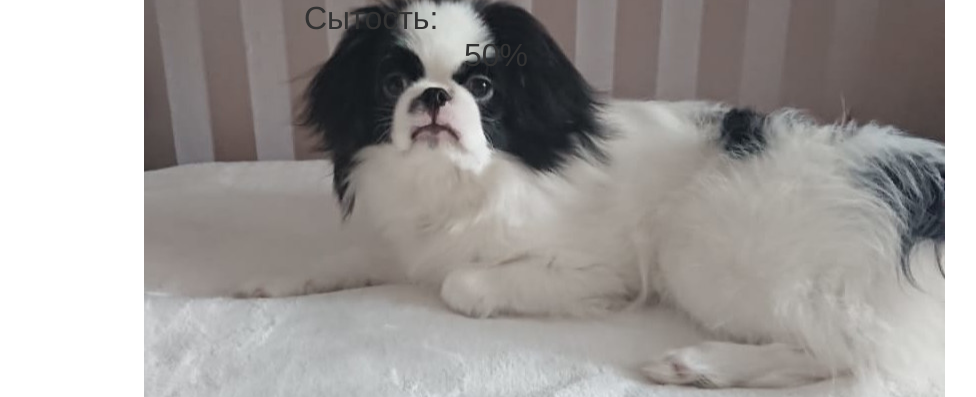
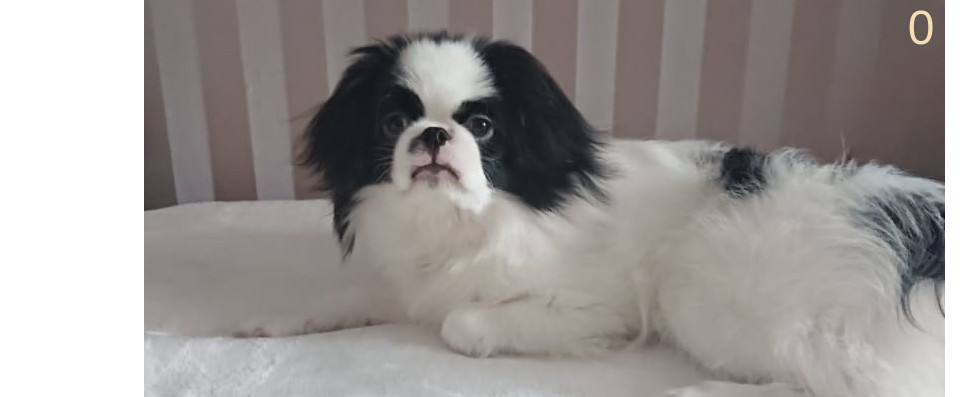
Before and after one commit to FreshHead/garry_game, a website with bundled scripts: page src/index.html in a window 1280 px wide. Shown: the top 397 px of the page, without its empty margins (96-1072 px from the left). Built offline with nearby package versions, Linux system fonts and the light colour scheme; files whose address does not match are found by name.

Commit message:
minor improvments

```diff
--- a/src/index.html
+++ b/src/index.html
@@ -1,5 +1,6 @@
 <!DOCTYPE html>
 <html lang="en">
+
 <head>
     <meta charset="UTF-8">
     <link rel="stylesheet" type="text/css" href="style.css">
@@ -7,23 +8,19 @@
     <script type="module" src="js/main.js"></script>
     <script src="https://code.jquery.com/jquery-3.4.1.min.js"></script>
 </head>
+
 <body>
-<div class="container">
-    <div id="Score">
-        <div>Сытость:</div>
-        <div style="display: flex; flex-direction: row; justify-content: center;">
-            <div id="ScoreNum">50</div>
-            <div>%</div>
+    <div id="container">
+        <div id="score">0</div>
+        <div id="cf">
+            <!-- <img src="img/Harry.jpg" class="banner" alt="Гарри" id="Harry"> -->
         </div>
+        <div id="gameField"></div>
+        <!--    TODO: Выстави упонинание создателя иконок-->
+        <!--    <div>Icons made by <a href="https://www.flaticon.com/authors/adib-sulthon" title="Adib Sulthon">Adib Sulthon</a> from <a-->
+        <!--            href="https://www.flaticon.com/" title="Flaticon">www.flaticon.com</a></div>-->
     </div>
-    <div id="cf">
-<!--        <img src="img/Harry.jpg" class="banner" alt="Гарри" id="Harry">-->
-    </div>
-    <div id="gameField"></div>
-    <!--    TODO: Выстави упонинание создателя иконок-->
-    <!--    <div>Icons made by <a href="https://www.flaticon.com/authors/adib-sulthon" title="Adib Sulthon">Adib Sulthon</a> from <a-->
-    <!--            href="https://www.flaticon.com/" title="Flaticon">www.flaticon.com</a></div>-->
-</div>
 
 </body>
+
 </html>
--- a/src/js/field.js
+++ b/src/js/field.js
@@ -1,6 +1,6 @@
-import {colors, getCor, getPosClass, isNear, replacePosClass, getRandomInt, Position} from "./utils.js";
-import {findLine} from "./line.js";
-import {getColor, isAllSame} from "./utils.js";
+import { colors, getCor, getPosClass, isNear, replacePosClass, getRandomInt, Position } from "./utils.js";
+import { findLine } from "./line.js";
+import { getColor, isAllSame } from "./utils.js";
 
 export let generateField, startGame, addTile, destroy, onClick, findFigures;
 let stepSpeed = 80;
@@ -10,7 +10,7 @@ let fullness = 50;
 startGame = () => {
     let hunger = setInterval(() => {
         fullness--;
-        $("#ScoreNum").text(fullness);
+        $("#score").text(fullness);
         checkGameOver(hunger);
     }, 1000);
 };
@@ -141,9 +141,9 @@ let isTurnExist = () => {
     return false;
 };
 
-let updateScore = (figures) => {
+let updatescore = (figures) => {
     fullness += figures.length * 3;
-    $("#ScoreNum").text(fullness);
+    $("#score").text(fullness);
 };
 
 destroy = (coordinateList) => {
@@ -153,19 +153,19 @@ destroy = (coordinateList) => {
             const isMobile = window.matchMedia("only screen and (max-width: 768px)").matches;
             let mouth;
             if (isMobile) {
-                mouth = {left: "10vw", top: "-32vh"}
+                mouth = { left: "10vw", top: "-32vh" }
             } else {
-                mouth = {left: "4.3vw", top: "-33vh"}
+                mouth = { left: "4.3vw", top: "-33vh" }
             }
-            const harryImg = $("#Harry")[0];
-            harryImg.src = "img/Harry2.jpg";
+            const container = document.getElementById("container");
+            container.style.backgroundImage = "url(img/Harry2.jpg)";
             setTimeout(() => {
-                harryImg.src = "img/Harry.jpg";
+                container.style.backgroundImage = "url(img/Harry.jpg)";
             }, 500);
             tile.animate({
-                    left: mouth.left,
-                    top: mouth.top,
-                }, "slow",
+                left: mouth.left,
+                top: mouth.top,
+            }, "slow",
                 () => {
                     tile.remove();
                     resolve();
@@ -190,7 +190,7 @@ let populate = () => {
                     setTimeout(() => {
                         Promise.all(figures.map(figure => destroy(figure.points))).then(() => {
                             console.info("Фигуры: ", figures.join("\n"));
-                            updateScore(figures);
+                            updatescore(figures);
                             populate().then(() => resolve());
                         });
                     }, stepSpeed);
--- a/src/style.css
+++ b/src/style.css
@@ -10,22 +10,10 @@ html, body {
     overflow: hidden;
 }
 
-
-
 body {
-    /*background: white;*/
     color: #323232;
     font-weight: 300;
-    /*height: 100vh;*/
-    /*margin: 0;*/
-    /*display: flex;*/
-    /*align-items: center;*/
-    /*justify-content: center;*/
-    /*text-align: center;*/
     font-family: Helvetica neue, roboto, serif;
-    background-image: url('./img/Harry.jpg');
-    background-repeat: no-repeat;
-    background-position: center;
 }
 
 img {
@@ -39,8 +27,13 @@ h1 {
     margin: 10px;
 }
 
-.container {
+#container {
     position: relative;
+    max-width: 801px;
+    max-height: 879px;
+    background-image: url('./img/Harry.jpg');
+    background-repeat: no-repeat;
+    margin: 0 auto;
 }
 
 #gameField {
@@ -50,27 +43,17 @@ h1 {
     left: 10vw;
 }
 
-#Score {
+#score {
+    color: wheat;
     position: absolute;
-    z-index: 1;
-    font-size: 1.5rem;
-    left: 35vh;
-    width: 30vw;
+    right: 10px;
+    font-size: 3rem;
 }
 
 /* Phone*/
-@media only screen
-and (max-device-width: 600px) {
+@media only screen and (max-device-width: 600px) {
     #gameField {
         left: 35%;
-    }
-}
-
-/* Desktop*/
-@media screen and (min-width: 768px) {
-    #Score {
-        left: 50vh;
-        font-size: 2rem;
     }
 }
 
@@ -223,8 +206,7 @@ and (max-device-width: 600px) {
     top: 300px;
 }
 
-@media only screen
-and (max-device-width: 600px) {
+@media only screen and (max-device-width: 600px) {
     .pos_x0_y0 {
         left: 0vw;
         top: 0vw;
```
Also changed, not shown: 2 other files.
